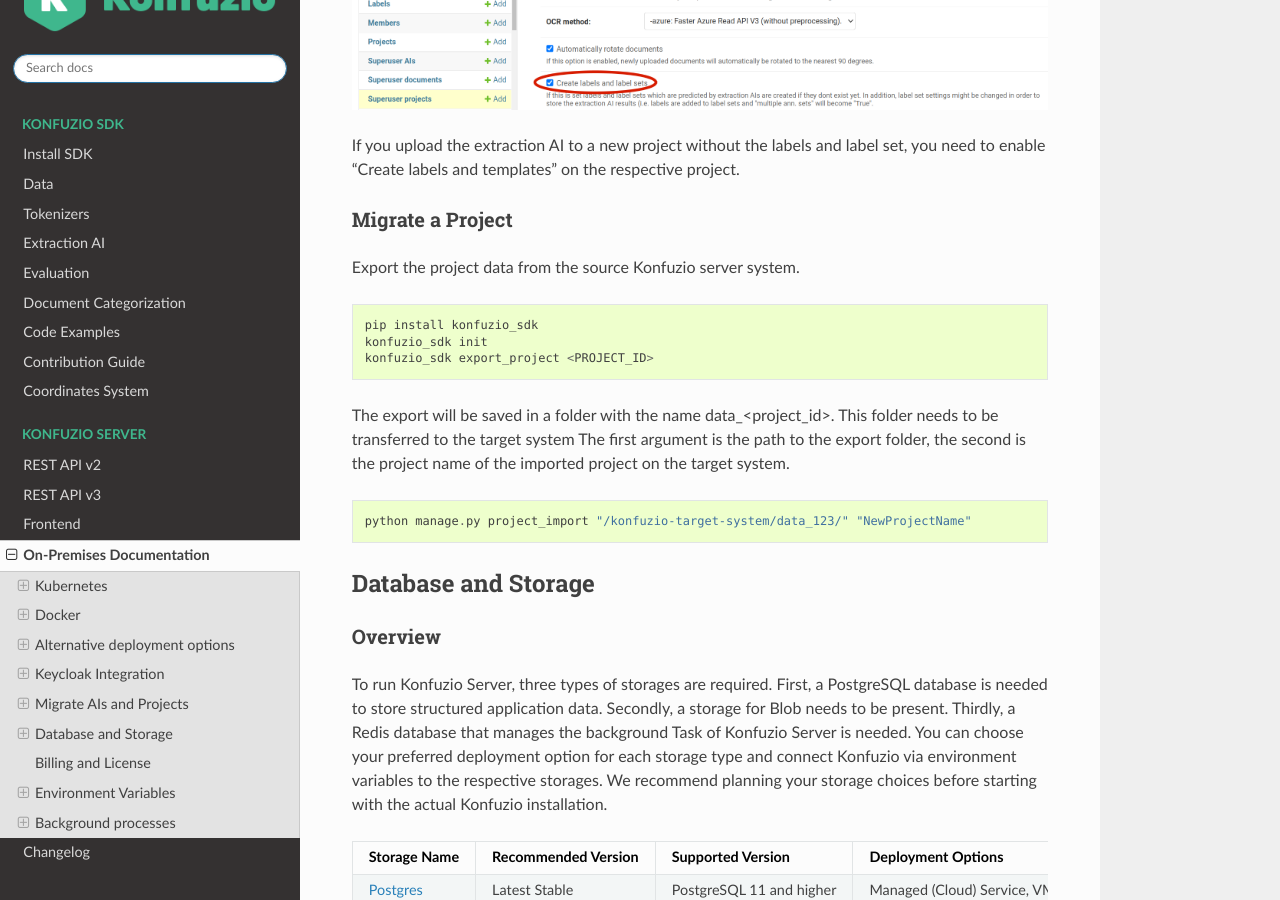
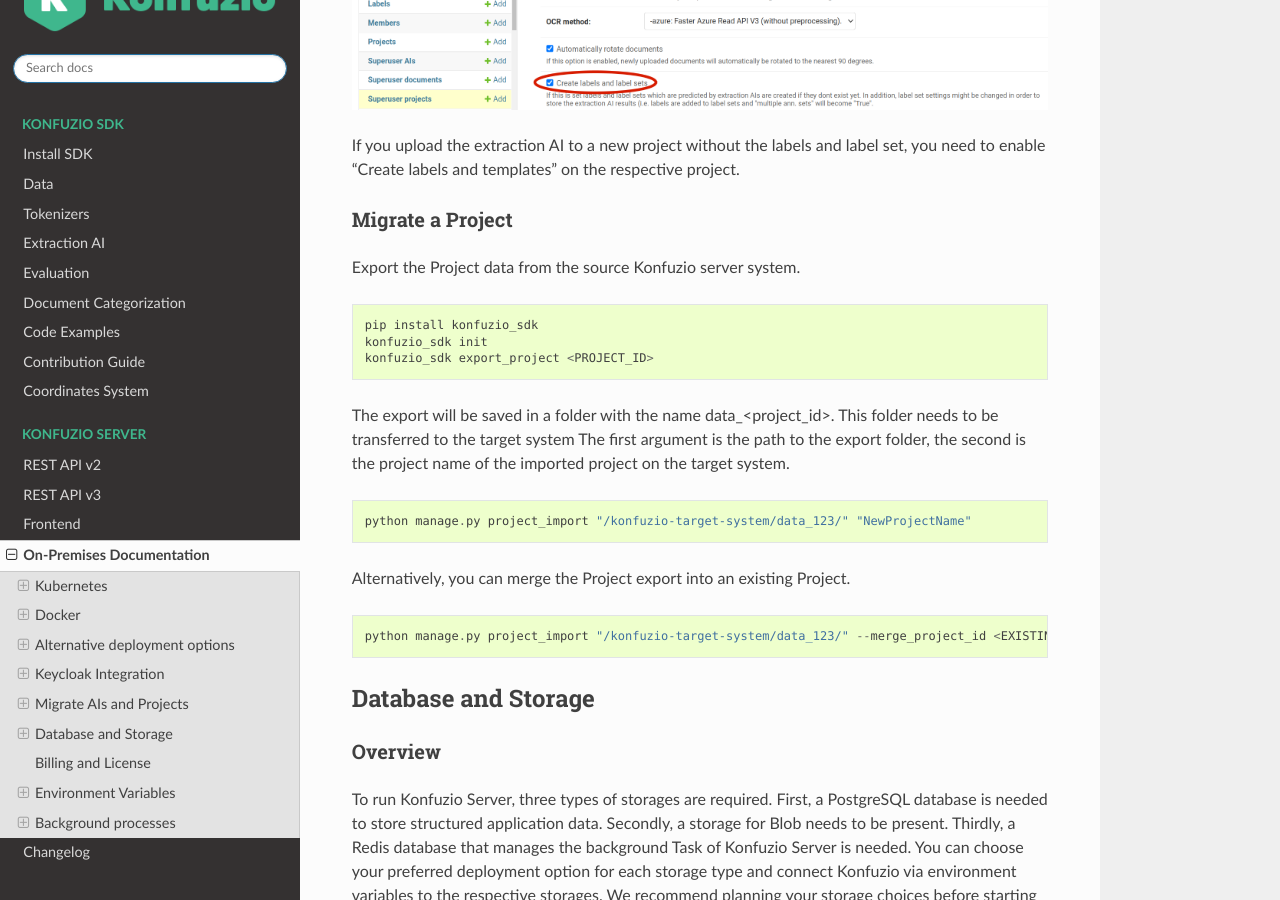
Before and after one commit to konfuzio-ai/konfuzio-sdk, a Sphinx documentation site: the page built from docs/web/on_premises.md, in a window 1280 px wide and 900 px high, scrolled down 14371 px. Built offline with Sphinx 7.4.7 and the Read the Docs theme 2.0.0, drawn with Linux system fonts in a browser that asks for light colours.

Commit message:
Update on_premises.md

````diff
--- a/docs/web/on_premises.md
+++ b/docs/web/on_premises.md
@@ -496,7 +496,7 @@
 
 ### Migrate a Project
 
-Export the project data from the source Konfuzio server system.
+Export the Project data from the source Konfuzio server system.
 ```
 pip install konfuzio_sdk
 konfuzio_sdk init
@@ -508,6 +508,12 @@
 
 ```
 python manage.py project_import "/konfuzio-target-system/data_123/" "NewProjectName"
+```
+
+Alternatively, you can merge the Project export into an existing Project.
+
+```
+python manage.py project_import "/konfuzio-target-system/data_123/" --merge_project_id <EXISTING_PROJECT_ID>
 ```
 
 ## Database and Storage
````
